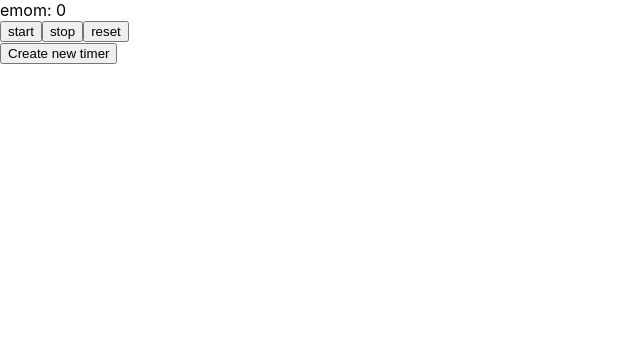
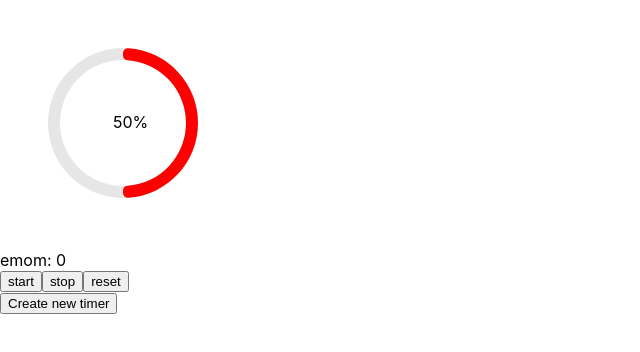
Before and after one commit to doppelmutzi/emom-timer, a React (Create React App) app: page /workout in a window 1280 px wide. Shown: the top 352 px of the page, without its empty margins (0-640 px from the left). Built offline with nearby package versions, Linux system fonts and the light colour scheme.

Commit message:
very very early version of progress indication

```diff
--- a/package.json
+++ b/package.json
@@ -3,13 +3,15 @@
   "version": "0.1.0",
   "private": true,
   "dependencies": {
+    "@material-ui/core": "^4.11.0",
     "@testing-library/jest-dom": "^4.2.4",
     "@testing-library/react": "^9.3.2",
     "@testing-library/user-event": "^7.1.2",
+    "d3": "^6.2.0",
     "react": "^16.13.1",
     "react-dom": "^16.13.1",
-    "react-scripts": "3.4.1",
-    "react-router-dom": "^5.1.2"
+    "react-router-dom": "^5.1.2",
+    "react-scripts": "3.4.1"
   },
   "devDependencies": {
     "babel-eslint": "^10.0.3",
--- a/src/WorkoutView.js
+++ b/src/WorkoutView.js
@@ -1,9 +1,45 @@
 import React, { useContext, useState, useEffect } from "react";
 import { useHistory } from "react-router-dom";
+import { Box } from "@material-ui/core";
 
 import SettingsContext from "./SettingsContext";
 import Timer from "./Timer";
 import { UNIT } from "./settingsReducer";
+import ProgressArc from "./components/ProgressArc";
+
+function useColorIndication(progressPercentage) {
+  const [colorIndicator, setColorIndicator] = useState("red");
+  useEffect(() => {
+    progressPercentage > 50
+      ? setColorIndicator("green")
+      : setColorIndicator("red");
+  }, [progressPercentage]);
+  return colorIndicator;
+}
+
+function ProgressCircleWrapper() {
+  const svgWidth = 150;
+  const arcWidth = 12;
+  const [progressPercentage, setProgressPercentage] = useState(50);
+  const colorIndicator = useColorIndication(progressPercentage);
+  function valuetext(value) {
+    return `${value}°C`;
+  }
+  function setProgressValue(event, value) {
+    setProgressPercentage(value);
+  }
+
+  return (
+    <Box padding="3rem" justifyContent="center">
+      <ProgressArc
+        svgWidth={svgWidth}
+        arcWidth={arcWidth}
+        progressPercentage={progressPercentage}
+        colorIndicator={colorIndicator}
+      />
+    </Box>
+  );
+}
 
 const WorkoutView = () => {
   const { settings, play } = useContext(SettingsContext);
@@ -26,6 +62,7 @@ const WorkoutView = () => {
   // https://codesandbox.io/s/l4oqzp5z1q?fontsize=14&file=/src/index.js
   return (
     <div>
+      <ProgressCircleWrapper />
       <Timer
         label="emom"
         countInSec={settings.emomTimeInSec}
--- /dev/null
+++ b/src/components/ProgressArc.js
@@ -0,0 +1,91 @@
+import React, { useState, useEffect } from "react";
+import * as d3 from "d3";
+import Slider from "@material-ui/core/Slider";
+import { Box } from "@material-ui/core";
+
+function useColorIndication(progressPercentage) {
+  const [colorIndicator, setColorIndicator] = useState("red");
+  useEffect(() => {
+    progressPercentage > 50
+      ? setColorIndicator("green")
+      : setColorIndicator("red");
+  }, [progressPercentage]);
+  return colorIndicator;
+}
+
+function ProgressArc(props) {
+  const { svgWidth, arcWidth, progressPercentage, colorIndicator } = props;
+  const svgHeight = svgWidth;
+  const arcOuterRadius = svgWidth / 2;
+  const arcInnerRadius = svgWidth / 2 - arcWidth;
+  const arcGenerator = d3
+    .arc()
+    .innerRadius(arcInnerRadius)
+    .outerRadius(arcOuterRadius)
+    .startAngle(0)
+    .cornerRadius(5);
+  const progressArc = value =>
+    arcGenerator({
+      endAngle: 2 * Math.PI * value
+    });
+
+  return (
+    <div>
+      <svg height={svgHeight} width={svgWidth}>
+        <g transform={`translate(${svgWidth / 2}, ${svgHeight / 2})`}>
+          <path d={progressArc(1)} opacity="0.2" fill="gray" />
+        </g>
+        <g transform={`translate(${svgWidth / 2}, ${svgHeight / 2})`}>
+          <path
+            d={progressArc(progressPercentage / 100)}
+            fill={colorIndicator}
+          />
+          <text x="-10" y="5">
+            {`${progressPercentage}%`}
+          </text>
+        </g>
+      </svg>
+    </div>
+  );
+}
+
+export function ProgressCircleWrapper() {
+  const svgWidth = 150;
+  const arcWidth = 12;
+  const [progressPercentage, setProgressPercentage] = useState(50);
+  const colorIndicator = useColorIndication(progressPercentage);
+  function valuetext(value) {
+    return `${value}°C`;
+  }
+  function setProgressValue(event, value) {
+    setProgressPercentage(value);
+  }
+
+  return (
+    <Box padding="3rem" justifyContent="center">
+      <ProgressArc
+        svgWidth={svgWidth}
+        arcWidth={arcWidth}
+        progressPercentage={progressPercentage}
+        colorIndicator={colorIndicator}
+      />
+      <Box width="50%">
+        <Slider
+          defaultValue={50}
+          getAriaValueText={valuetext}
+          aria-labelledby="discrete-slider-small-steps"
+          step={10}
+          marks
+          min={0}
+          max={100}
+          valueLabelDisplay="auto"
+          onChange={(event, value) => {
+            setProgressValue(event, value);
+          }}
+        />
+      </Box>
+    </Box>
+  );
+}
+
+export default ProgressArc;
```
Also changed, not shown: 1 other file (tests, documents, lock files or other folders).
